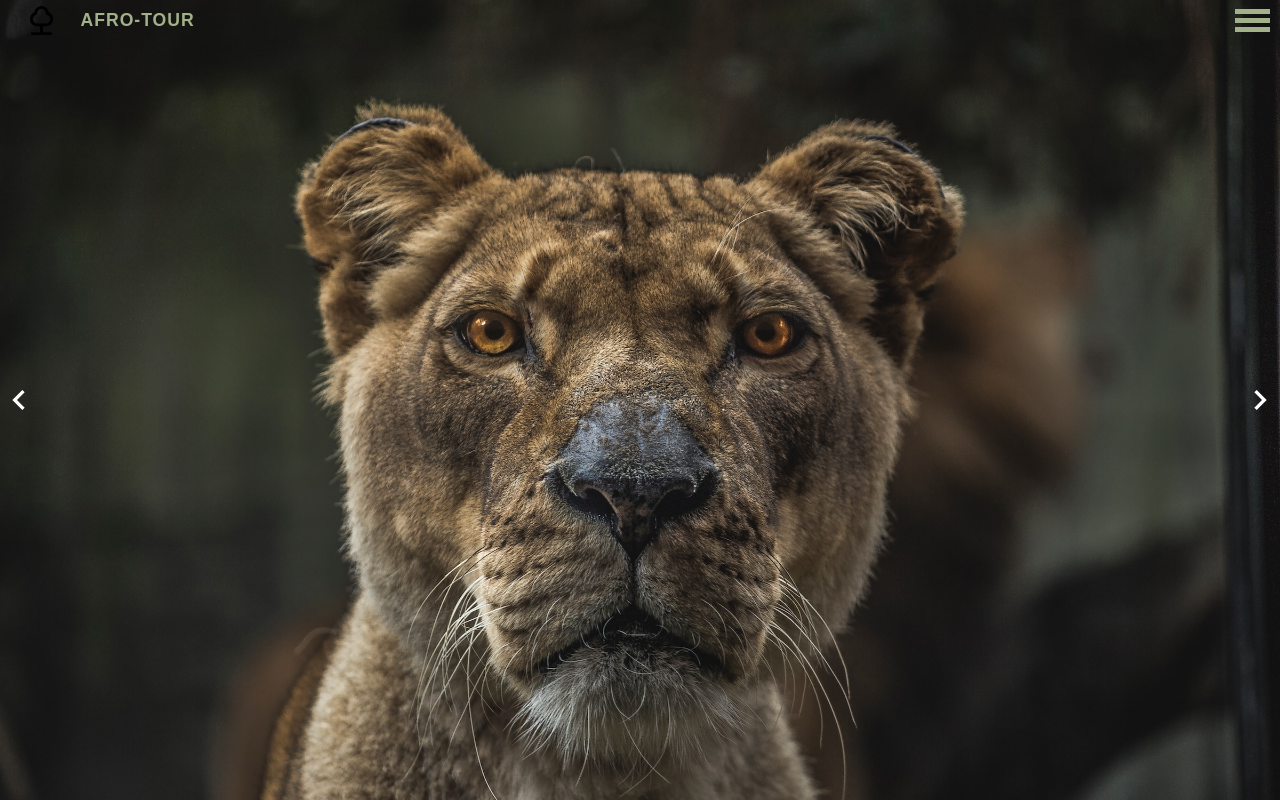
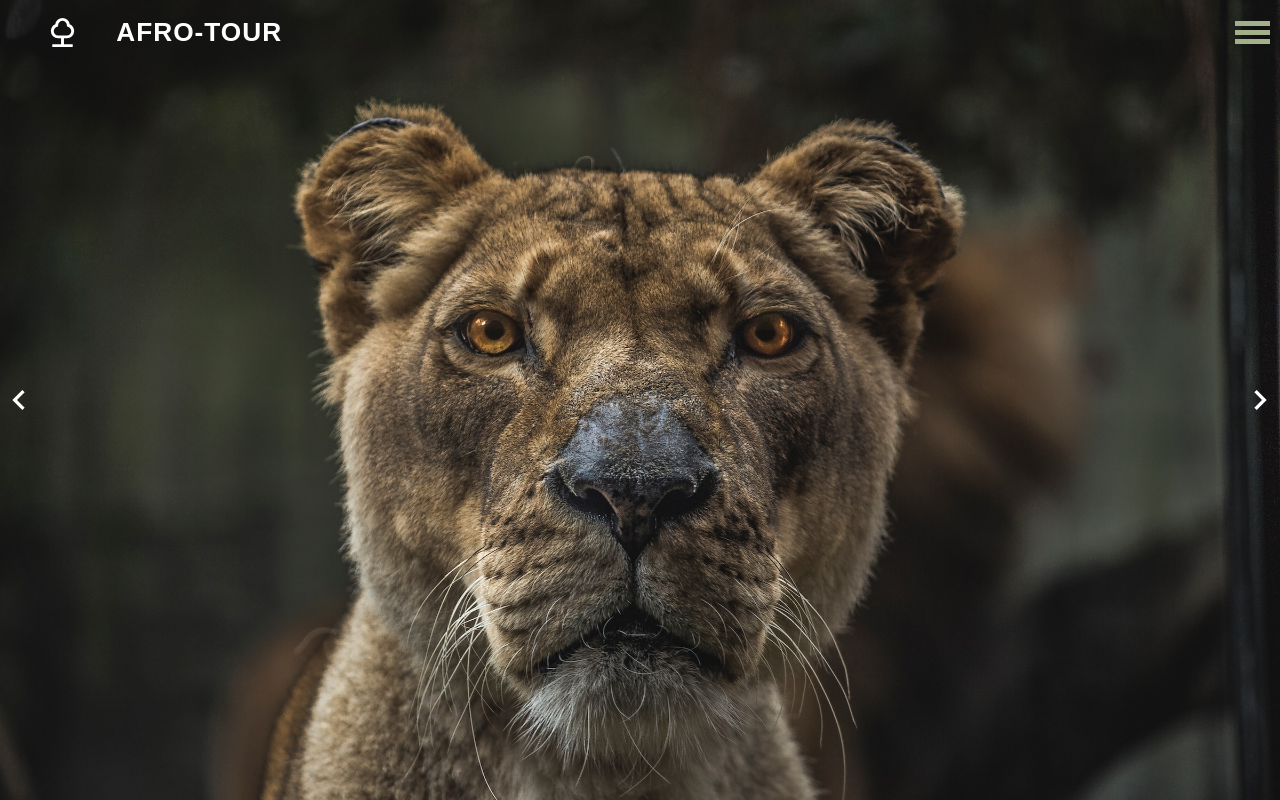
Before and after one commit to symonogwe/image-slider, a website built with webpack: page src/template.html in a window 1280 px wide. Shown: the top 800 px of the page. Built offline with nearby package versions, Linux system fonts and the light colour scheme; a web font is replaced by a local one.

Commit message:
Adjust navbar height

```diff
--- a/src/Styles/styles.css
+++ b/src/Styles/styles.css
@@ -60,13 +60,13 @@ body {
 }
 
 nav {
-  height: 5%;
+  height: 8%;
   display: flex;
   justify-content: space-between;
 }
 
 .left-nav {
-  width: 15%;
+  width: 25%;
   display: grid;
   grid-template-columns: 1fr 2fr;
   align-items: center;
@@ -76,18 +76,23 @@ nav {
 
 .logo {
   width: var(--logo-width);
+  filter: invert(100%) sepia(100%) saturate(1%) hue-rotate(51deg)
+    brightness(107%) contrast(101%);
 }
 
 .logo-name {
   font-family: var(--base-header-ff);
-  font-size: calc(0.7rem + 0.5vw);
+  font-size: calc(1rem + 0.8vw);
   letter-spacing: 1px;
-  color: var(--sub-color);
+  /* color: var(--sub-color); */
+  color: #fff;
+  justify-self: start;
 }
 
 .right-nav {
   display: grid;
   justify-items: center;
+  align-items: center;
   margin: var(--base-margin);
 }
 
@@ -115,7 +120,7 @@ nav {
 .nav-container {
   position: absolute;
   left: 100%;
-  top: 5%;
+  top: 6.5%;
   display: grid;
   grid-template-rows: repeat(5, 1fr);
   gap: 10px;
@@ -136,7 +141,8 @@ nav {
 
 .nav-container a {
   text-decoration: none;
-  color: var(--sub-color);
+  /* color: var(--sub-color); */
+  color: #fff;
   margin: var(--base-margin);
   font-size: calc(0.8rem + 0.8vw);
   width: 100%;
@@ -194,3 +200,9 @@ nav {
   filter: invert(100%) sepia(100%) saturate(1%) hue-rotate(51deg)
     brightness(107%) contrast(101%);
 }
+
+.previous-icon:hover,
+.next-icon:hover {
+  scale: 1.6;
+  transition: 300ms;
+}
--- a/src/hero.js
+++ b/src/hero.js
@@ -16,6 +16,7 @@ const zebra = zebraSrc;
 
 const heroSrcArray = [lioness, bear, deer, elephant, zebra];
 
+// Hero class array
 const heroClassArray = [
   "lioness-src",
   "bear-src",
```
